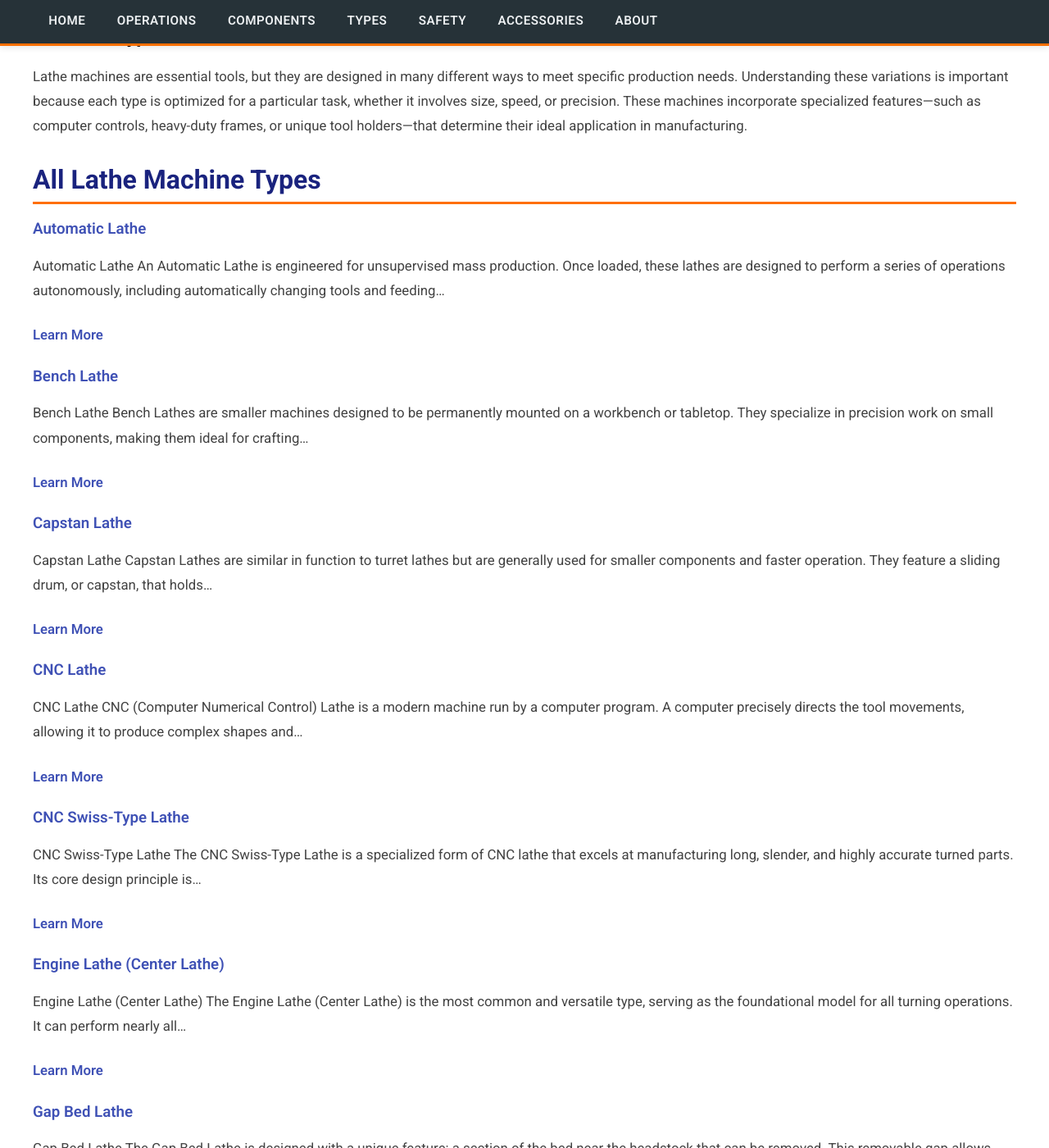
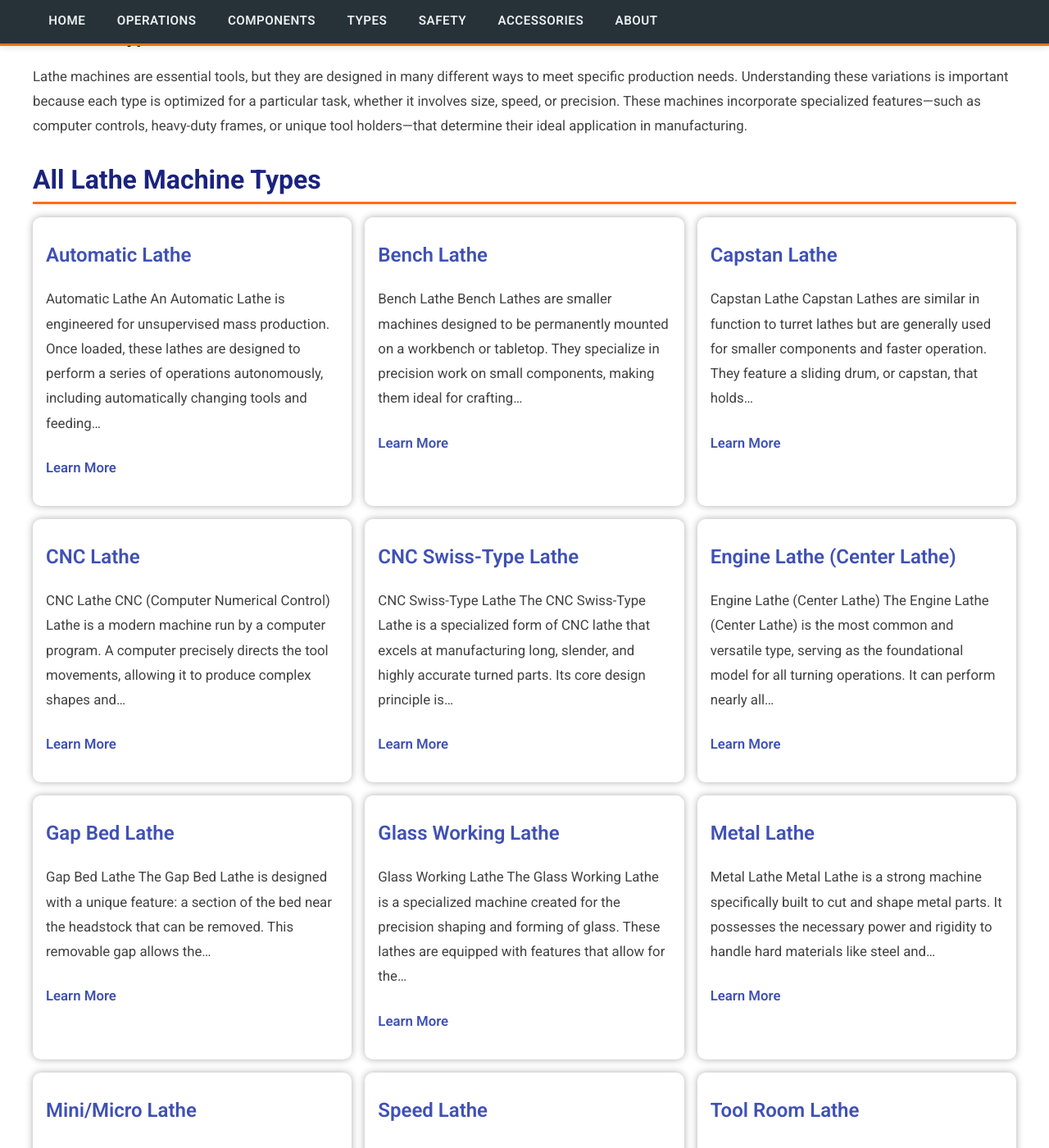
Before and after one commit to chivarly/staticwebsite, a Jekyll site: the page built from pages/types.md, in a window 1280 px wide and 1400 px high, scrolled down 238 px. Shown: the whole window at 82% size. Built offline with Jekyll 4.4.1, drawn with Linux system fonts in a browser that asks for light colours.

Commit message:
Style of Types

```diff
--- a/_layouts/default.html
+++ b/_layouts/default.html
@@ -10,6 +10,7 @@
     <link rel="stylesheet" href="{{ '/assets/css/footer.css' | relative_url }}">
     <link rel="stylesheet" href="{{ '/assets/css/operation.css' | relative_url }}">
     <link rel="stylesheet" href="{{ '/assets/css/components.css' | relative_url }}">
+    <link rel="stylesheet" href="{{ '/assets/css/types.css' | relative_url }}">
     {% include model-viewer-script.html %}
     {% seo %}
   </head>
--- /dev/null
+++ b/assets/css/types.css
@@ -0,0 +1,15 @@
+.type-card-wrapper {
+  display: grid;
+  grid-template-columns: repeat(auto-fit, minmax(300px, 1fr));
+  gap: 1rem;
+}
+
+.type-card {
+  box-shadow: 0 0 10px rgba(0, 0, 0, 0.325);
+  padding: .5rem 1rem;
+  border-radius: 10px;
+}
+
+.type-card h3 {
+  font-size: 1.5rem;
+}
```
